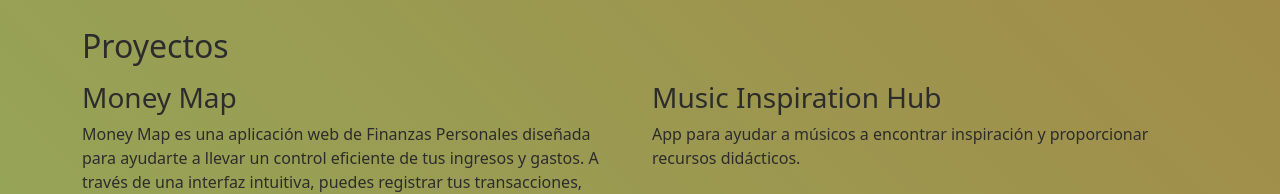
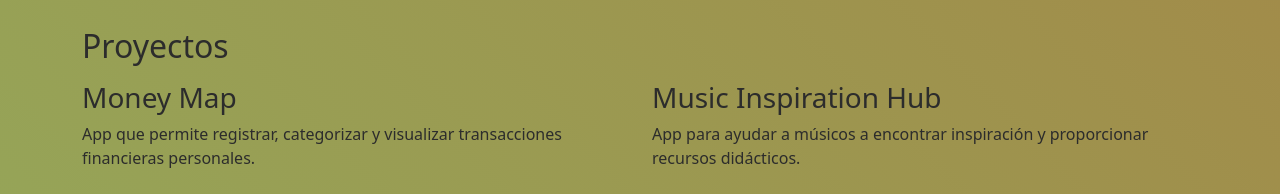
Before and after one commit to miguesosa/Portfolio, a plain HTML site: page index.html in a window 1280 px wide. Shown: the part 759-953 px from the top of the page. Drawn offline with nearby package versions, Linux system fonts and the light colour scheme.

Commit message:
Actualización de README.md

```diff
--- a/index.html
+++ b/index.html
@@ -223,11 +223,8 @@
         <div class="col-md-6">
           <h3>Money Map</h3>
           <p>
-            Money Map es una aplicación web de Finanzas Personales diseñada para
-            ayudarte a llevar un control eficiente de tus ingresos y gastos. A
-            través de una interfaz intuitiva, puedes registrar tus
-            transacciones, categorizarlas, y visualizar estadísticas en gráficos
-            dinámicos para entender mejor tu situación financiera.
+            App que permite registrar, categorizar y visualizar transacciones
+            financieras personales.
           </p>
         </div>
         <!-- Proyecto 2 -->
```
Also changed, not shown: js/main.js (+11 -1 lines), 1 other file.
